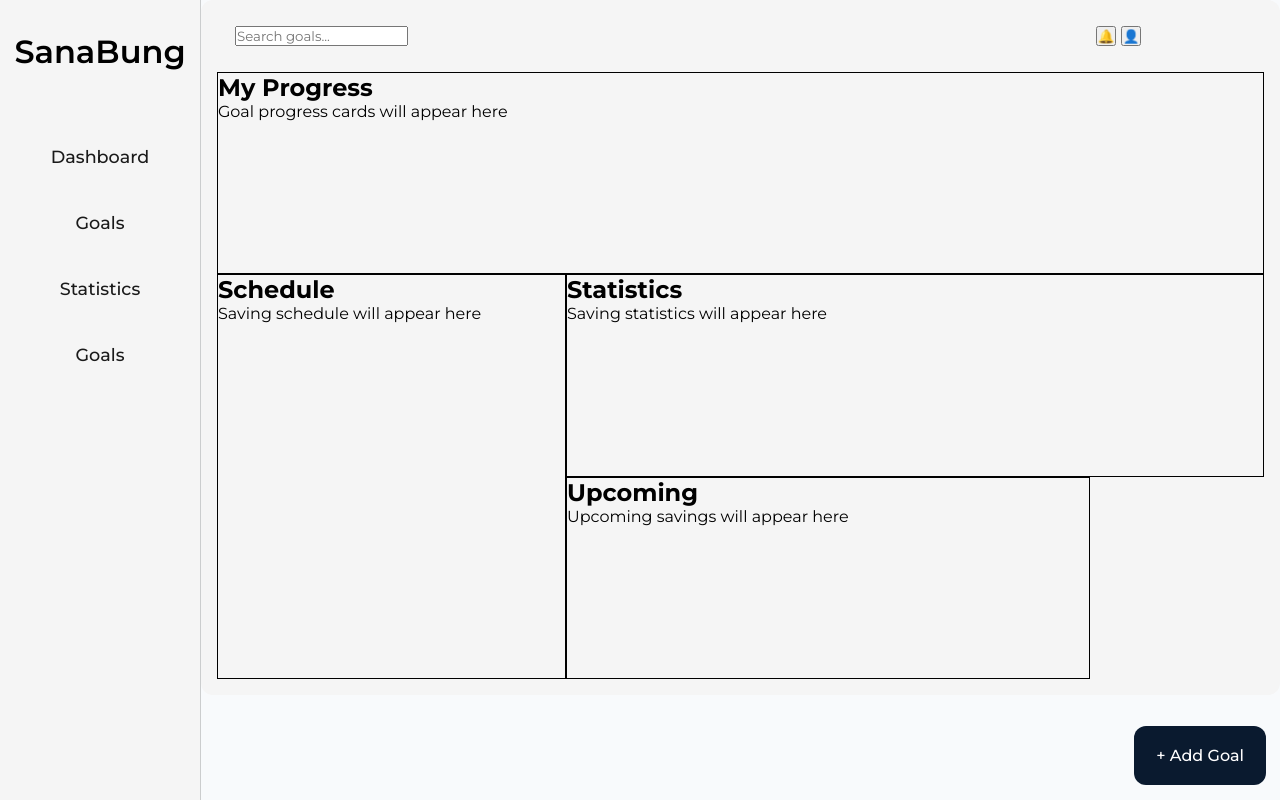
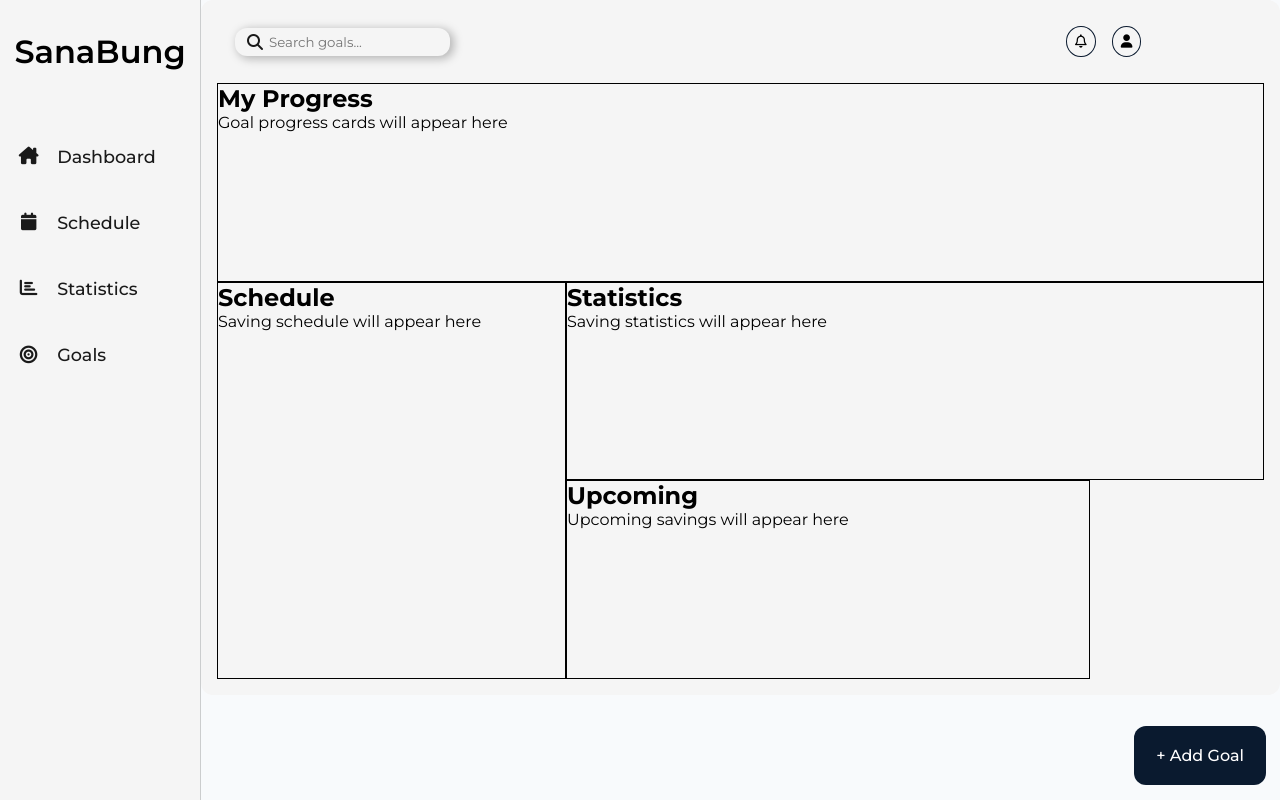
Before and after one commit to jatpifaiz/DreamSaver, a plain HTML site: page index.html in a window 1280 px wide. Drawn offline with Linux system fonts and the light colour scheme; a web font is replaced by a local one.

Commit message:
add icon and style

```diff
--- a/frontend/css/style.css
+++ b/frontend/css/style.css
@@ -56,9 +56,10 @@ body {
 .sidebar .navigation .navigation-items .navigation-item a {
   width: 100%;
   display: flex;
-  justify-content: center;
+  justify-content: flex-start;
   align-items: center;
   padding: 0.6em 1em;
+  gap: 1em;
 
   text-decoration: none;
   color: #1a1a1a;
@@ -67,6 +68,10 @@ body {
   font-weight: 500;
 
   transition: all 0.3s ease-in-out;
+}
+
+.sidebar .navigation .navigation-items .navigation-item a i {
+  font-size: 1em;
 }
 
 .sidebar .navigation .navigation-items .navigation-item a:hover {
@@ -119,9 +124,62 @@ main {
   font-weight: 600;
 }
 
-.main .header .btn-control {
-  background-color: #1a1a1a;
-  color: #f5f5f5;
+.main .header .searchbar-container {
+  display: flex;
+  justify-content: center;
+  align-items: center;
+  gap: 6px;
+  padding: 6px 12px;
+  border-radius: 12px;
+  background-color: #f5f5f5;
+  box-shadow: 3px 2px 10px 1px rgba(0, 0, 0, 0.26);
+  transition: all 0.3s ease-in-out;
+}
+
+.main .header .searchbar-container:hover {
+  background-color: rgba(10, 26, 47, 0.06);
+}
+
+.main .header .searchbar-container .searchbar {
+  border: none;
+  background-color: transparent;
+}
+
+.main .header .searchbar-container .searchbar:focus {
+  outline: none;
+}
+
+.main .header .searchbar-container i {
+  color: #1a1a1a;
+}
+
+.main .header .searchbar-container:hover i {
+  color: #0a1a2f;
+}
+
+.main .header .button-container {
+  display: flex;
+  justify-content: center;
+  align-items: center;
+  gap: 1em;
+}
+
+.main .header .button-container .btn {
+  display: flex;
+  justify-content: center;
+  align-items: center;
+  padding: 8px;
+  border-radius: 50%;
+  border: 1.5px solid #0a1a2f;
+  background-color: #f5f5f5;
+  cursor: pointer;
+  transition: all 0.3s ease-in-out;
+}
+
+.main .header .button-container .btn:hover {
+  background-color: rgba(10, 26, 47, 0.06);
+  color: #0a1a2f;
+  border: 1.5px solid #112a46;
 }
 
 /* main header ends */
--- a/index.html
+++ b/index.html
@@ -11,6 +11,11 @@
       rel="stylesheet"
     />
     <link rel="stylesheet" href="frontend/css/style.css" />
+
+    <script
+      src="https://kit.fontawesome.com/7e50d5f440.js"
+      crossorigin="anonymous"
+    ></script>
   </head>
   <body>
     <!-- <div class="wrapper"> -->
@@ -18,10 +23,20 @@
       <h1 class="sidebar-title">SanaBung</h1>
       <nav class="navigation">
         <ul class="navigation-items">
-          <li class="navigation-item"><a href="">Dashboard</a></li>
-          <li class="navigation-item"><a href="">Goals</a></li>
-          <li class="navigation-item"><a href="">Statistics</a></li>
-          <li class="navigation-item"><a href="">Goals</a></li>
+          <li class="navigation-item">
+            <a href=""
+              ><i class="fa-solid fa-house-chimney fa-fw"></i>Dashboard</a
+            >
+          </li>
+          <li class="navigation-item">
+            <a href=""><i class="fa-solid fa-calendar fa-fw"></i>Schedule</a>
+          </li>
+          <li class="navigation-item">
+            <a href=""><i class="fa-solid fa-chart-bar fa-fw"></i>Statistics</a>
+          </li>
+          <li class="navigation-item">
+            <a href=""><i class="fa-solid fa-bullseye fa-fw"></i>Goals</a>
+          </li>
         </ul>
       </nav>
     </aside>
@@ -30,10 +45,15 @@
 
     <main class="main">
       <header class="header">
-        <input type="text" placeholder="Search goals..." />
-        <div>
-          <button class="btn-notification">🔔</button>
-          <button class="btn-profile">👤</button>
+        <div class="searchbar-container">
+          <i class="fa-solid fa-magnifying-glass"></i>
+          <input type="text" placeholder="Search goals..." class="searchbar" />
+        </div>
+        <div class="button-container">
+          <button class="btn notification">
+            <i class="fa-regular fa-bell"></i>
+          </button>
+          <button class="btn profile"><i class="fa-solid fa-user"></i></button>
         </div>
       </header>
       <div class="dashboard-grid">
```
Also changed, not shown: frontend/pages/goals.html (added, +9 -0 lines).
